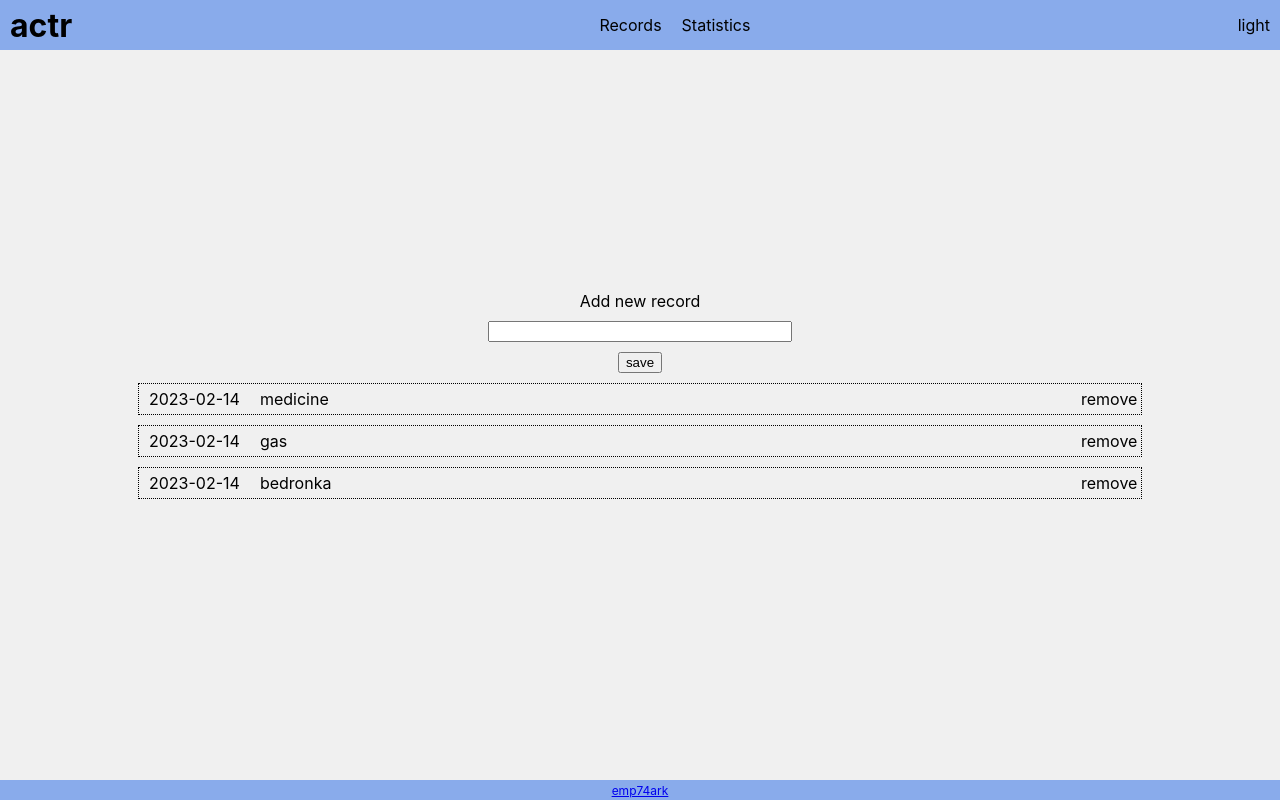
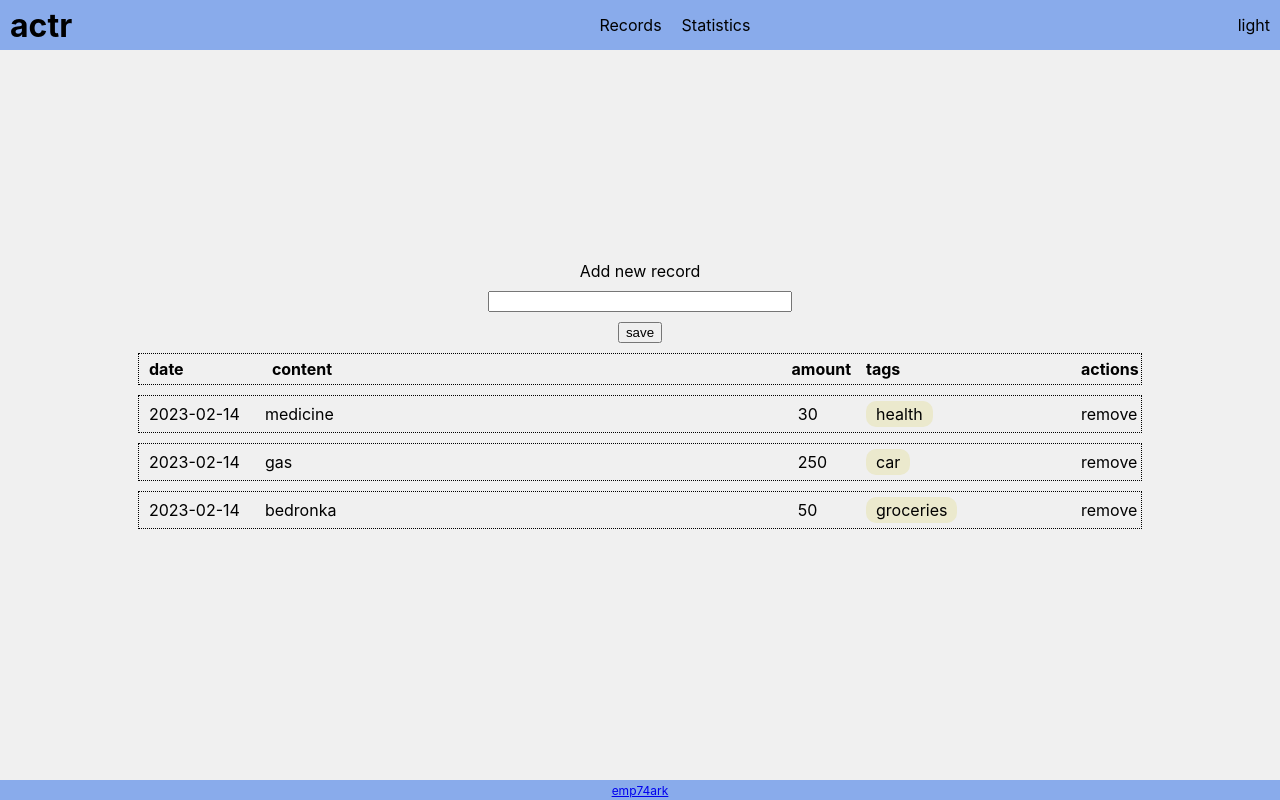
Before and after one commit to emp74ark/accumulator-react, a React (Create React App) app: page / in a window 1280 px wide. Built offline with nearby package versions, Linux system fonts and the light colour scheme.

Commit message:
feat: parse and save data from input

```diff
--- a/src/components/new-record/new-record.component.tsx
+++ b/src/components/new-record/new-record.component.tsx
@@ -1,17 +1,13 @@
 import React, { FC, useContext } from 'react';
 import { DataContext } from '../../state/data.context';
+import { parseString } from '../../tools/parseString';
 
 export const NewRecordComponent: FC = () => {
   const {add} = useContext(DataContext)
   const onSave = (e: React.FormEvent<HTMLFormElement>) => {
     e.preventDefault();
     const {value} = e.currentTarget['new-record'];
-    add({
-      id: Date.now(),
-      date: (new Date()).toISOString(),
-      content: value,
-      tag: [],
-    });
+    add(parseString(value));
     e.currentTarget.reset()
   };
 
--- a/src/components/record/record.component.tsx
+++ b/src/components/record/record.component.tsx
@@ -8,9 +8,10 @@ export const RecordComponent: FC<EventRecord> = (record) => {
       <div className="record">
         <span className="record__date">{record.date.slice(0,10)}</span>
         <span className="record__content">{record.content}</span>
+        <span className="record__amount">{record.amount}</span>
         <div className="record__tags">
-          {record.tag.map(tag => (
-              <span>{ tag }</span>
+          {record.tag.map((tag, index) => (
+              <span key={index} className="record__tag">{ tag }</span>
           ))}
         </div>
         <div className="record__actions">
--- a/src/components/records-list/records-list.component.tsx
+++ b/src/components/records-list/records-list.component.tsx
@@ -10,6 +10,13 @@ export const RecordsListComponent: FC<{ limit?: number }> = (props) => {
 
   return (
       <div className="records">
+        <div className="record">
+          <span className="record__date">date</span>
+          <span className="record__content">content</span>
+          <span className="record__amount">amount</span>
+          <span className="record__tags">tags</span>
+          <span className="record__actions">actions</span>
+        </div>
         { limit
             ? records.slice(0, limit).map(record => (
                 <RecordComponent key={ record.id } { ...record } />
--- a/src/index.css
+++ b/src/index.css
@@ -88,8 +88,13 @@ main {
   border: 1px dotted var(--font-color-primary);
   padding: 5px 10px;
   margin: 10px;
-  gap: 10px;
+  gap: 15px;
   justify-content: space-between;
+  align-items: center;
+}
+
+.record:first-child {
+  font-weight: bold;
 }
 
 .record__date {
@@ -97,9 +102,27 @@ main {
   flex: none;
 }
 
+.record__content {
+  width: 100%;
+}
+
+.record__amount {
+  width: 10ch;
+}
+
 .record__tags {
-  width: 100px;
+  width: 200px;
   flex: none;
+  display: flex;
+  gap: 5px;
+  flex-wrap: wrap;
+}
+
+.record__tag {
+  background: var(--background-color-secondary);
+  padding: 3px 10px;
+  border-radius: 10px;
+  color: var(--font-color-primary);
 }
 
 .record__actions {
@@ -108,9 +131,6 @@ main {
   cursor: pointer;
 }
 
-.record__content {
-  width: calc(100% - 150px - 10ch);
-}
 
 footer {
   height: 20px;
--- a/src/interfaces.ts
+++ b/src/interfaces.ts
@@ -2,5 +2,6 @@ export interface EventRecord {
   id: number;
   date: string;
   content: string;
+  amount: number;
   tag: string[]
 }
--- a/src/state/mock-data.ts
+++ b/src/state/mock-data.ts
@@ -5,24 +5,28 @@ export let records: EventRecord[] = [
       id: 1676417921409,
       date: "2023-02-14T23:38:41.409Z",
       content: "bedronka",
-      tag: []
+      amount: 100,
+      tag: ['groceries']
     },
   {
     id: 1676417924114,
     date: "2023-02-14T23:38:44.114Z",
     content: "bedronka",
-    tag: []
+    amount: 50,
+    tag: ['groceries']
   },
   {
     id: 1676417931001,
     date: "2023-02-14T23:38:51.001Z",
     content: "gas",
-    tag: []
+    amount: 250,
+    tag: ['car']
   },
   {
     id: 1676417935445,
     date: "2023-02-14T23:38:55.445Z",
     content: "medicine",
-    tag: []
+    amount: 30,
+    tag: ['health']
   }
 ];
--- /dev/null
+++ b/src/tools/parseString.ts
@@ -0,0 +1,11 @@
+import { EventRecord } from '../interfaces';
+
+export const parseString = (input: string): EventRecord => {
+  return {
+    id: Date.now(),
+    date: (new Date()).toISOString().slice(0, 10),
+    content: input.replaceAll(/#\w+/g, '')?.replaceAll(/\*\d+/g, '')?.trim(),
+    amount: Number(input.match(/\*\d+/)?.[0].slice(1)) || 0,
+    tag: input.match(/#\w+/g)?.map(el => el.slice(1)) ?? [],
+  };
+};
```
